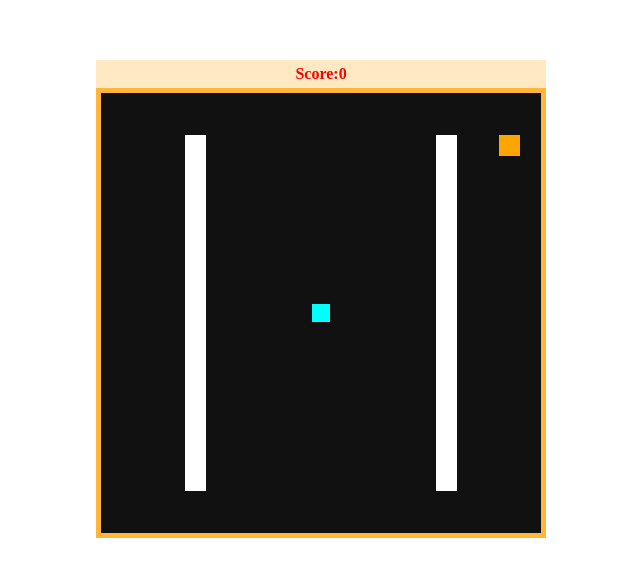
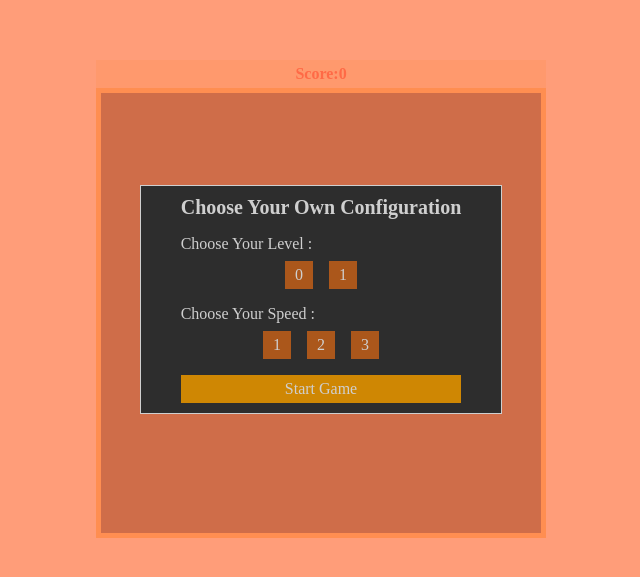
Before and after one commit to Yacine-HK/Snake-Game-With-JavaScript, a plain HTML site: page index.html in a window 1280 px wide. Shown: the part 101-678 px from the top of the page, without its empty margins (319-959 px from the left). Drawn offline with Linux system fonts and the light colour scheme.

Commit message:
Add configurations settings

```diff
--- a/index.html
+++ b/index.html
@@ -7,6 +7,27 @@
     <link rel="stylesheet" href="style.css" />
   </head>
   <body>
+    <div class="overlay">
+      <div class="config">
+        <p class="title">Choose Your Own Configuration</p>
+        <div class="level">
+          <p>Choose Your Level :</p>
+          <div class="levels-box">
+            <span>0</span>
+            <span>1</span>
+          </div>
+        </div>
+        <div class="speed">
+          <p>Choose Your Speed :</p>
+          <div class="speeds-box">
+            <span>1</span>
+            <span>2</span>
+            <span>3</span>
+          </div>
+        </div>
+        <div class="play"><p>Start Game</p></div>
+      </div>
+    </div>
     <div class="game-content">
       <div class="score">
         Score:
--- a/js/game.js
+++ b/js/game.js
@@ -1,14 +1,41 @@
 // JS Modules
-import { draw as drawSnake, update as updateSnake, SNAKE_SPEED, getSneakHead, sneakIntersection } from "./snake.js"
+import { draw as drawSnake, update as updateSnake, getSneakHead, sneakIntersection } from "./snake.js"
 import { draw as drawFood, update as updateFood } from "./food.js"
 import { outsidGrid } from "./grid.js"
 import { draw as drawWall, onWall } from "./wall.js"
 
 // DOM Selection
+const startGame = document.querySelector(".play")
 const gameBoard = document.querySelector(".game-container")
+const speeds = document.querySelector(".config .speeds-box")
+
+
+const levels = document.querySelector(".config .levels-box")
+let theLevel = 0;
+levels.addEventListener("click", e => {
+  theLevel = +e.target.innerHTML
+})
+export const getLevel = () => theLevel
+
+
+let SNAKE_SPEED = 10;
+speeds.addEventListener("click", e => {
+  SNAKE_SPEED = +e.target.innerHTML * 10
+  console.log(SNAKE_SPEED)
+})
+
 
 let renderTime = 0
 let gameOver = false
+
+// Start The Game After Clicking The startGame Button
+startGame.addEventListener("click", () => {
+  // Run The Game
+  window.requestAnimationFrame(main)
+
+  // Delete the overlay
+  document.querySelector(".overlay").remove()
+})
 
 // The Main Function
 function main(current) {
@@ -20,17 +47,14 @@ function main(current) {
     return
   }
 
+  // Frame Time
   window.requestAnimationFrame(main)
   let secondsLastRender = (current - renderTime) / 1000
   if (secondsLastRender < 1 / SNAKE_SPEED) return
-
   renderTime = current
-
   update()
   draw()
 }
-
-window.requestAnimationFrame(main)
 
 function update() {
   updateSnake()
--- a/js/maps.js
+++ b/js/maps.js
@@ -1,5 +1,5 @@
-export const allMaps = {
-  map1: [
+export const allMaps = [
+  [
     { x: 5, y: 19 },
     { x: 5, y: 18 },
     { x: 5, y: 17 },
@@ -34,5 +34,41 @@ export const allMaps = {
     { x: 17, y: 5 },
     { x: 17, y: 4 },
     { x: 17, y: 3 },
-  ]
-}
+  ],
+  [
+    { x: 3, y: 5 },
+    { x: 4, y: 5 },
+    { x: 5, y: 5 },
+    { x: 6, y: 5 },
+    { x: 7, y: 5 },
+    { x: 8, y: 5 },
+    { x: 9, y: 5 },
+    { x: 10, y: 5 },
+    { x: 11, y: 5 },
+    { x: 12, y: 5 },
+    { x: 13, y: 5 },
+    { x: 14, y: 5 },
+    { x: 15, y: 5 },
+    { x: 16, y: 5 },
+    { x: 17, y: 5 },
+    { x: 18, y: 5 },
+    { x: 19, y: 5 },
+    { x: 19, y: 17 },
+    { x: 18, y: 17 },
+    { x: 17, y: 17 },
+    { x: 16, y: 17 },
+    { x: 15, y: 17 },
+    { x: 14, y: 17 },
+    { x: 13, y: 17 },
+    { x: 12, y: 17 },
+    { x: 11, y: 17 },
+    { x: 10, y: 17 },
+    { x: 9, y: 17 },
+    { x: 8, y: 17 },
+    { x: 7, y: 17 },
+    { x: 6, y: 17 },
+    { x: 5, y: 17 },
+    { x: 4, y: 17 },
+    { x: 3, y: 17 },
+  ],
+]
--- a/js/snake.js
+++ b/js/snake.js
@@ -1,7 +1,6 @@
 import { getInputDirection } from "./input.js"
 
 // Snake Speed
-export const SNAKE_SPEED = 10
 
 // Snake Position
 const snakeBody = [
@@ -10,6 +9,7 @@ const snakeBody = [
 
 // The Mechanisme Of the Snake
 export function update() {
+  // export const SNAKE_SPEED = getSnakeSpeed()
   addSegments()
 
   let inputDirection = getInputDirection()
--- a/js/wall.js
+++ b/js/wall.js
@@ -1,10 +1,11 @@
 import { allMaps } from "./maps.js"
+import { getLevel } from "./game.js"
 
 // Wall Position
-const wallBody = allMaps.map1
-
+let wallBody
 
 export function draw(gameBoard) {
+  wallBody = allMaps[getLevel()]
   wallBody.forEach(seg => {
     const wallElement = document.createElement("div")
     wallElement.style.gridRowStart = seg.y
@@ -16,7 +17,7 @@ export function draw(gameBoard) {
 
 // If The Sneak Position AND Food Position === Wall Position
 export function onWall(position) {
-  return wallBody.some(segment => equalPosition(segment, position))
+  return wallBody?.some(segment => equalPosition(segment, position))
 }
 
 function equalPosition(pos1, pos2) {
--- a/style.css
+++ b/style.css
@@ -45,3 +45,63 @@ body {
 .wall {
   background: #fff;
 }
+
+.overlay {
+  display: flex;
+  justify-content: center;
+  align-items: center;
+  position: fixed;
+  top: 0;
+  left: 0;
+  width: 100%;
+  height: 100%;
+  background: #ff8558;
+  z-index: 10;
+  opacity: 0.8;
+}
+
+.config {
+  padding: 10px 40px;
+  background: #353535;
+  border: 1px solid #fff;
+  color: #fff;
+}
+
+.config p.title {
+  font-weight: bold;
+  font-size: 20px;
+}
+
+.level p,
+.speed p {
+  margin-bottom: 0.5rem;
+}
+
+.config .level,
+.config .speed,
+.config p.title {
+  margin-bottom: 1rem;
+}
+
+.level .levels-box,
+.speed .speeds-box {
+  display: flex;
+  justify-content: center;
+  gap: 1rem;
+}
+
+.levels-box span,
+.speeds-box span {
+  padding: 5px 10px;
+  background: chocolate;
+  cursor: pointer;
+}
+
+.play {
+  display: flex;
+  justify-content: center;
+  align-items: center;
+  background-color: orange;
+  padding: 5px 0;
+  cursor: pointer;
+}
```
